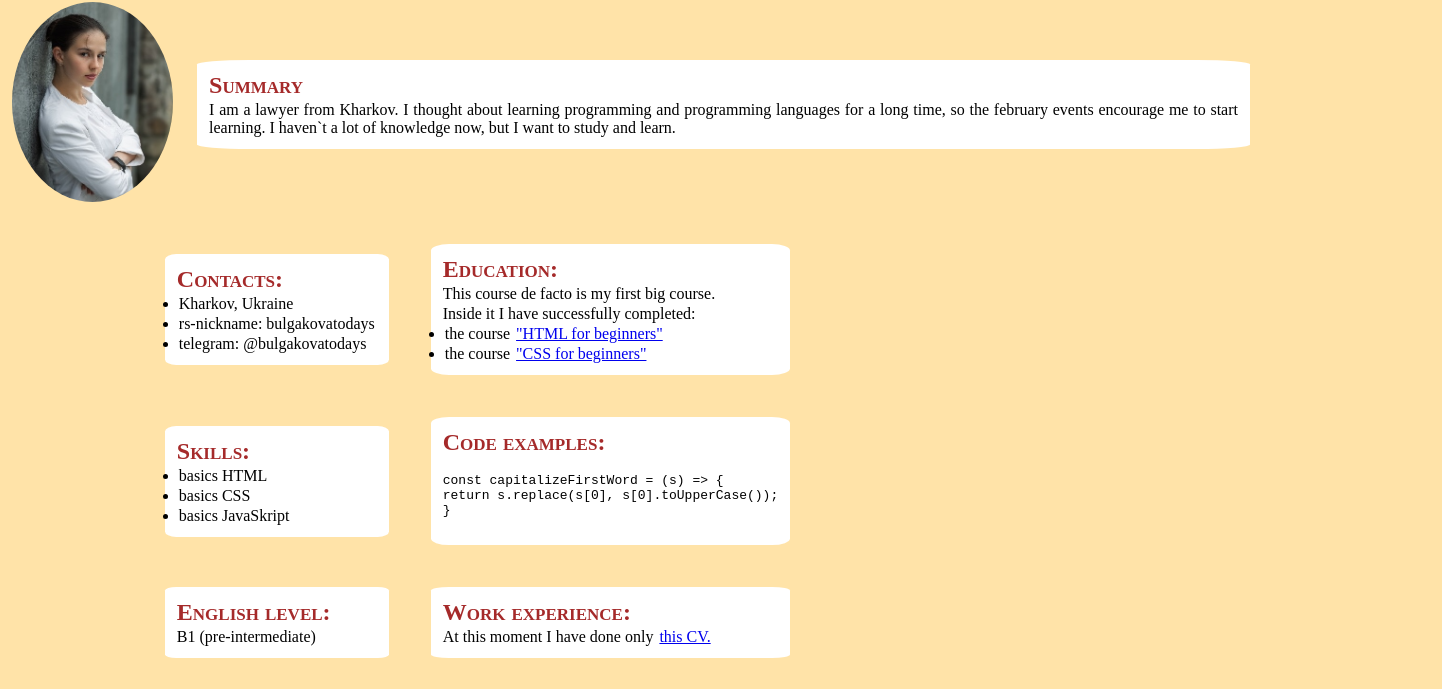
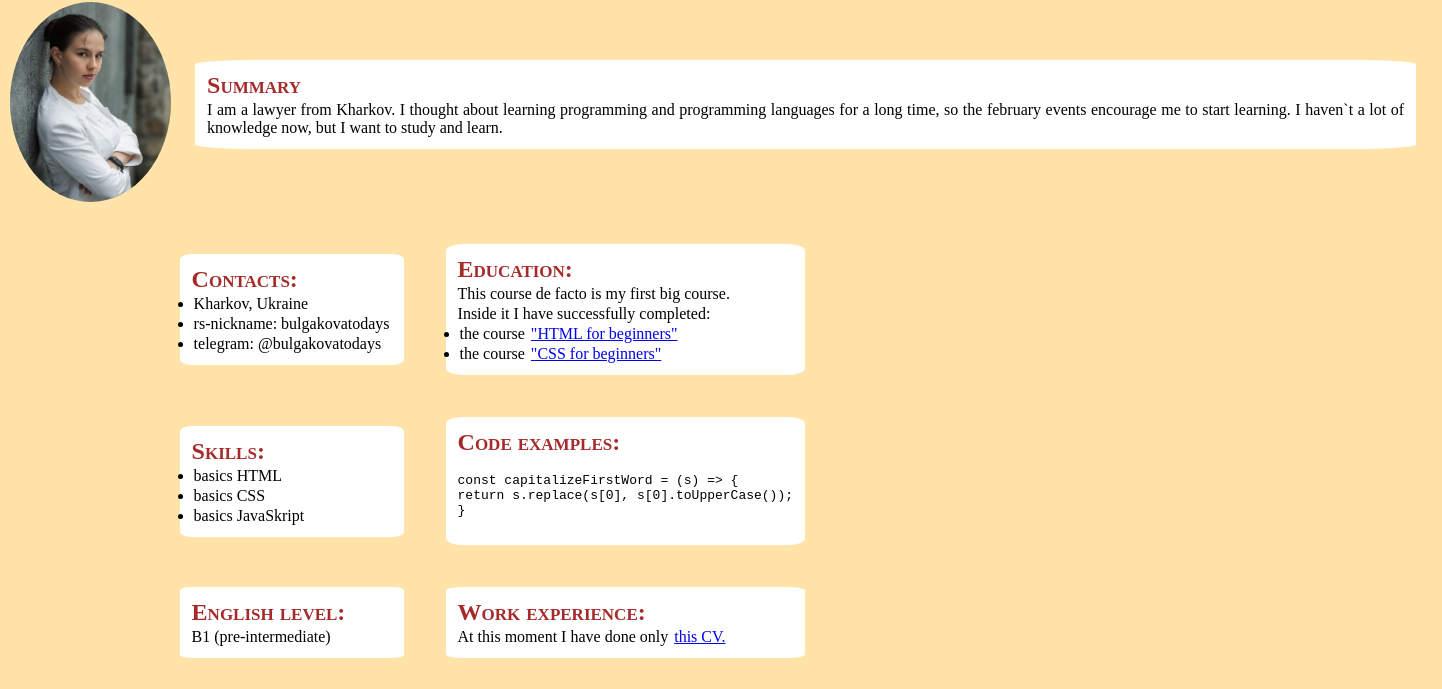
Before and after one commit to ngtaranina/rsschool-cv-1, a plain HTML site: page index.html in a window 1280 px wide. Shown: the part 93-782 px from the top of the page, 1442 px wide, since content can reach past the window. Drawn offline with Linux system fonts and the light colour scheme; a web font is replaced by a local one.

Commit message:
fix: fixed centering

```diff
--- a/style.css
+++ b/style.css
@@ -8,6 +8,9 @@
 }
 
 body {
+  width: 1440px;
+  left: 0; right: 0;
+  margin-left: auto; margin-right: auto;
   font-family: 'Joan', serif;
   min-height: 100vh;
   background-color: rgb(255, 227, 168);;
```
